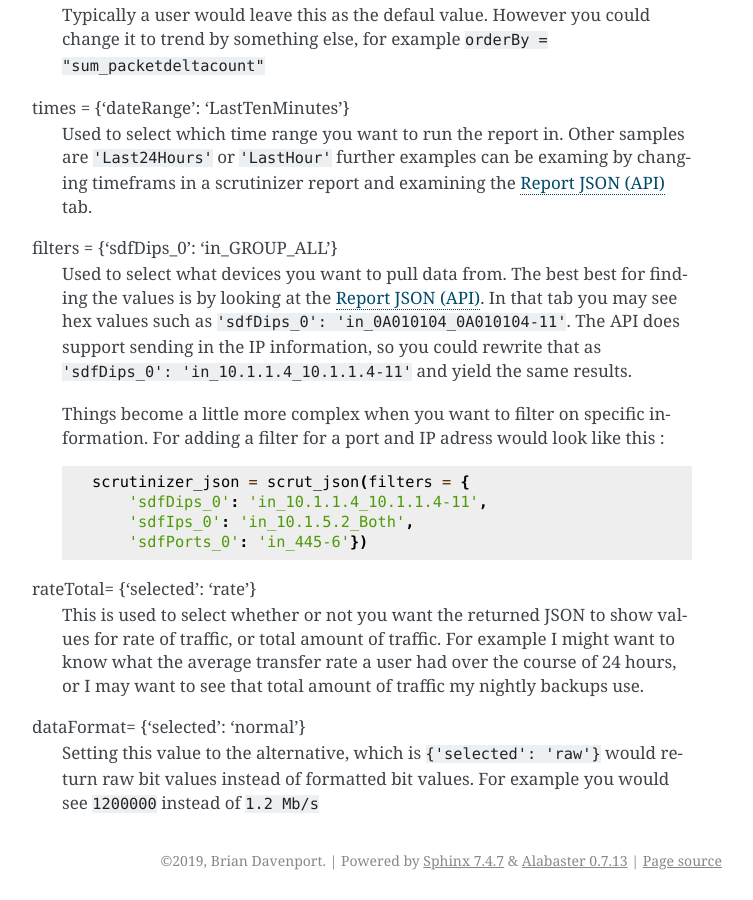
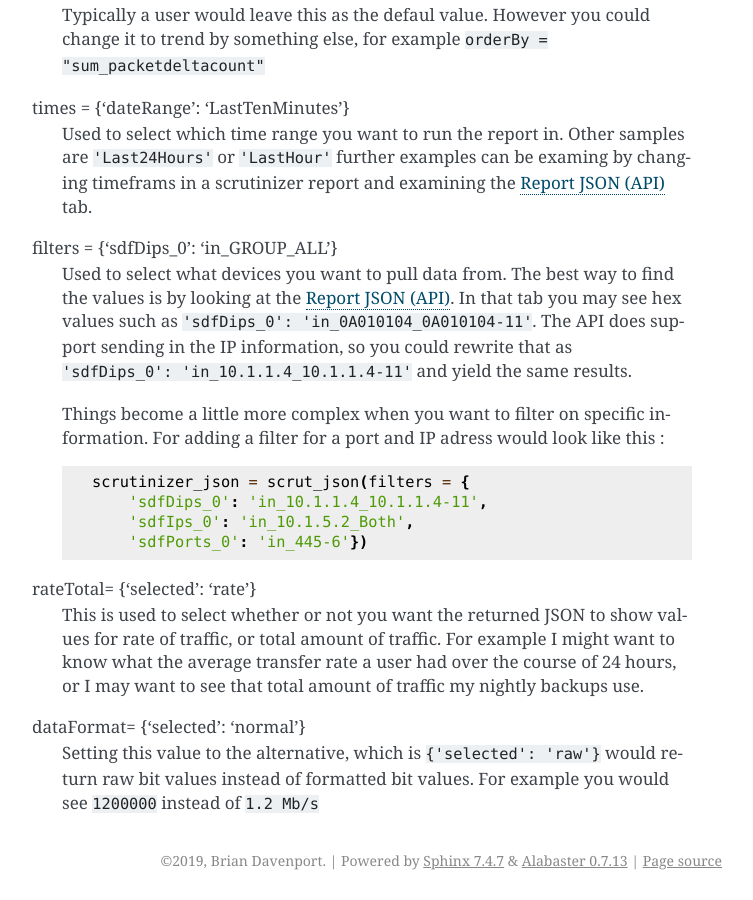
Before and after one commit to briandav22/api_docs, a Sphinx documentation site: the page built from docs/source/api_json.rst, in a window 1280 px wide and 900 px high, scrolled down 1597 px. Shown: the whole window, without its empty margins (388-1141 px from the left). Built offline with Sphinx 7.4.7, drawn with Linux system fonts in a browser that asks for light colours.

Commit message:
fixing various typos

```diff
--- a/docs/source/api_json.rst
+++ b/docs/source/api_json.rst
@@ -59,7 +59,7 @@ orderBy = 'sum_octetdeltacount'
 times = {'dateRange': 'LastTenMinutes'}
     Used to select which time range you want to run the report in. Other samples are ``'Last24Hours'`` or ``'LastHour'`` further examples can be examing by changing timeframs in a scrutinizer report and examining the :ref:`api_report` tab.
 filters = {'sdfDips_0': 'in_GROUP_ALL'}
-    Used to select what devices you want to pull data from. The best best for finding the values is by looking at the :ref:`api_report`. In that tab you may see hex values such as ``'sdfDips_0': 'in_0A010104_0A010104-11'``. The API does support sending in the IP information, so you could rewrite that as ``'sdfDips_0': 'in_10.1.1.4_10.1.1.4-11'`` and yield the same results.
+    Used to select what devices you want to pull data from. The best way to find the values is by looking at the :ref:`api_report`. In that tab you may see hex values such as ``'sdfDips_0': 'in_0A010104_0A010104-11'``. The API does support sending in the IP information, so you could rewrite that as ``'sdfDips_0': 'in_10.1.1.4_10.1.1.4-11'`` and yield the same results.
 
     Things become a little more complex when you want to filter on specific information. For adding a filter for a port and IP adress would look like this :
 
```
